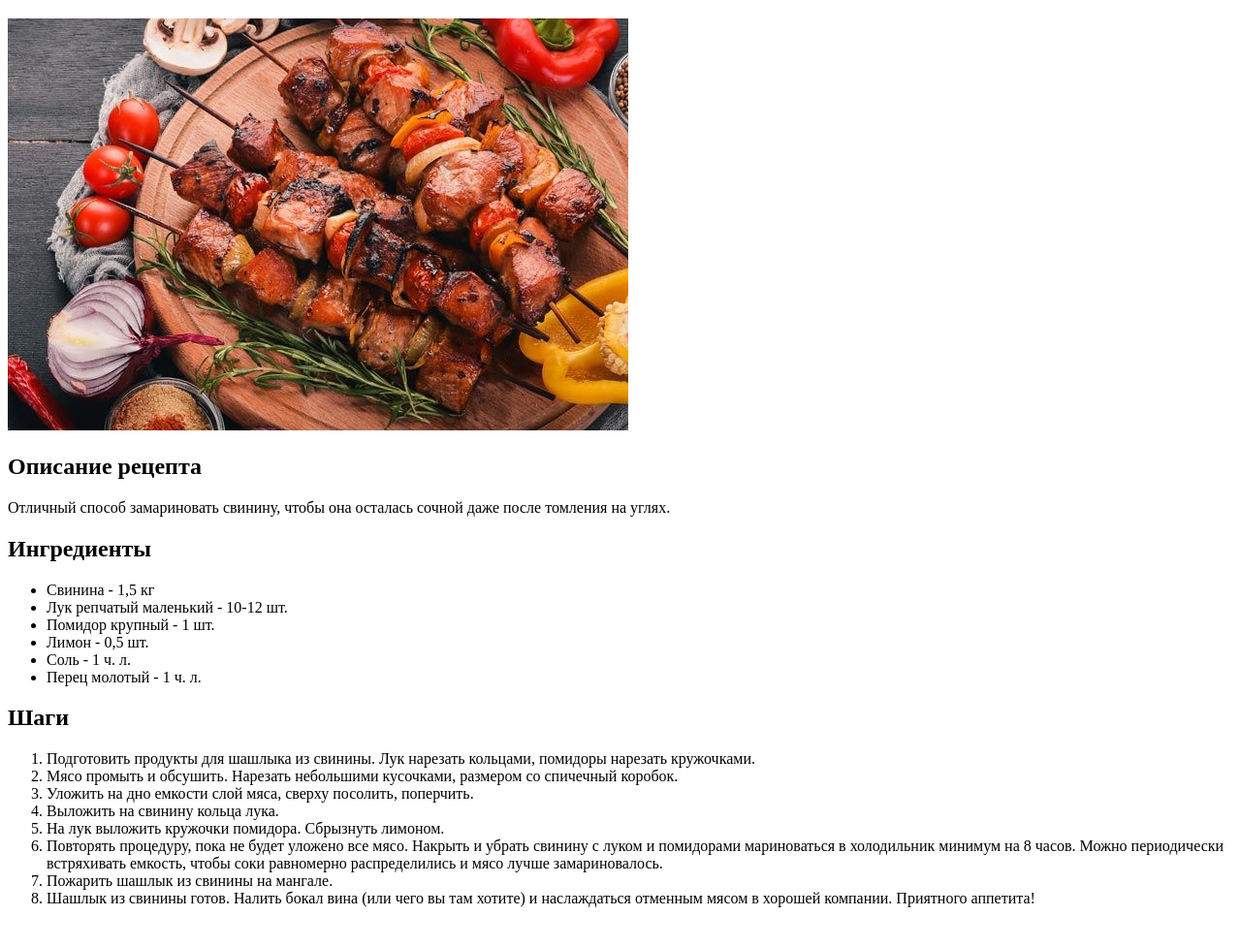
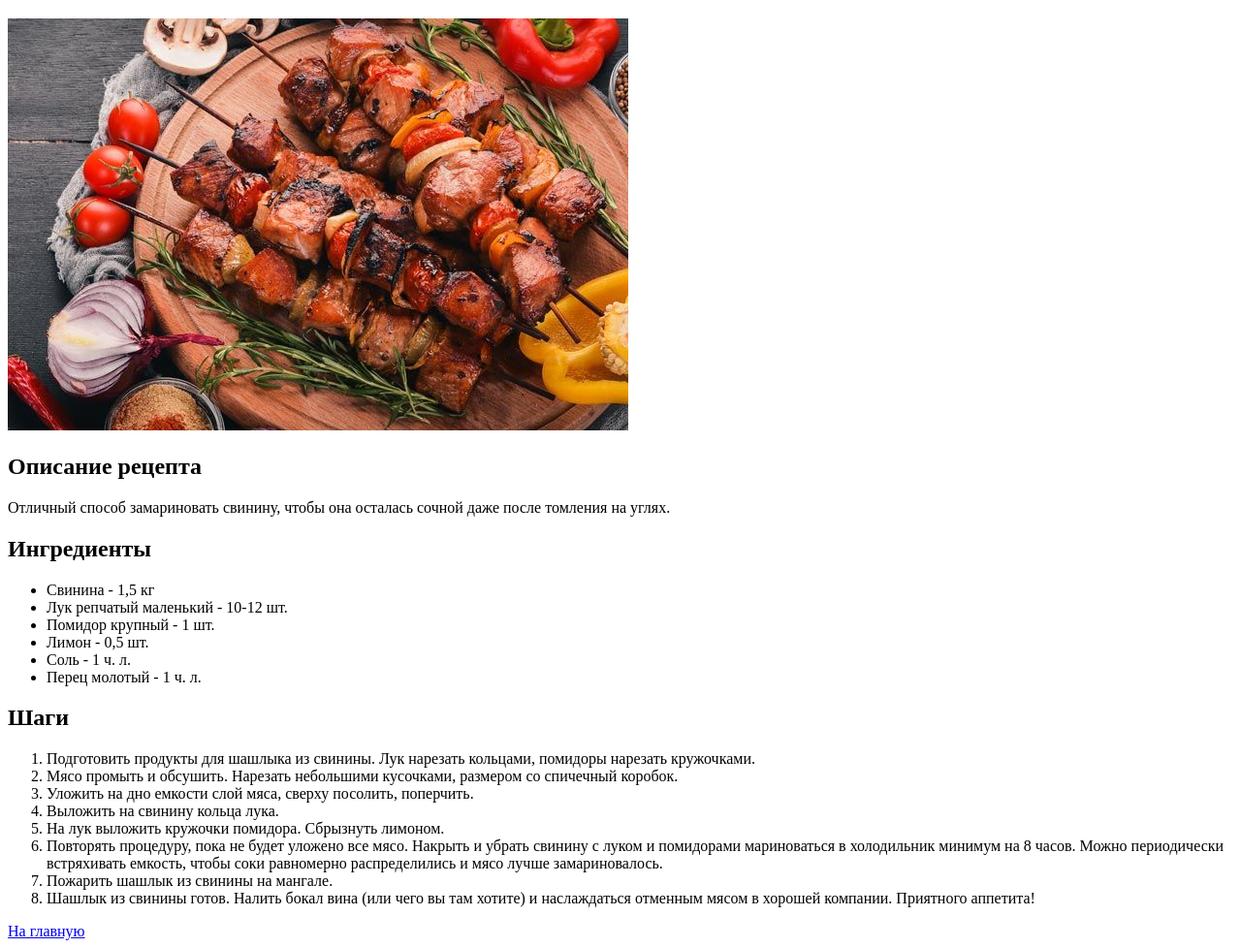
Before and after one commit to ilyarahl/odin-recipes, a plain HTML site: page recipes/kebab.html in a window 1280 px wide. Shown: the part 61-1039 px from the top of the page at 97% size. Before the commit the page ends 1013 px from the top, so only its background shows below. Drawn offline with Linux system fonts and the light colour scheme.

Commit message:
add to recipes links to the main page

```diff
--- a/recipes/kebab.html
+++ b/recipes/kebab.html
@@ -37,5 +37,7 @@
             и наслаждаться отменным мясом в хорошей компании.
             Приятного аппетита!</li>
     </ol>
+
+    <a href="../index.html">На главную</a>
 </body>
 </html>
```
Also changed, not shown: recipes/lasagna.html (+2 -0 lines), recipes/salad.html (+2 -0 lines).
